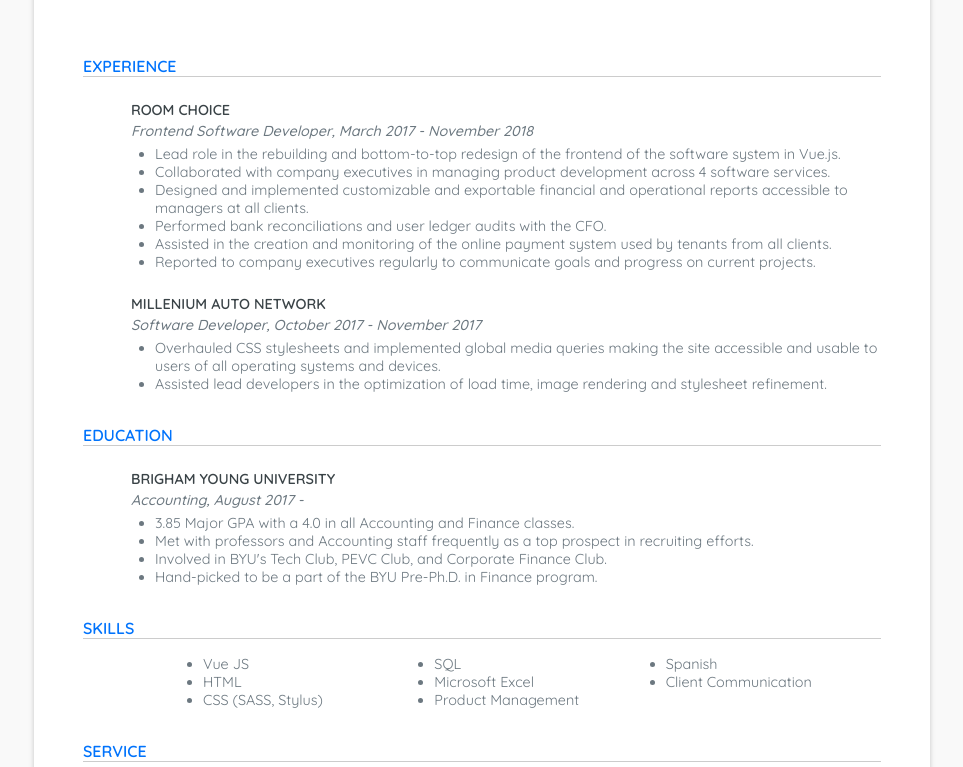
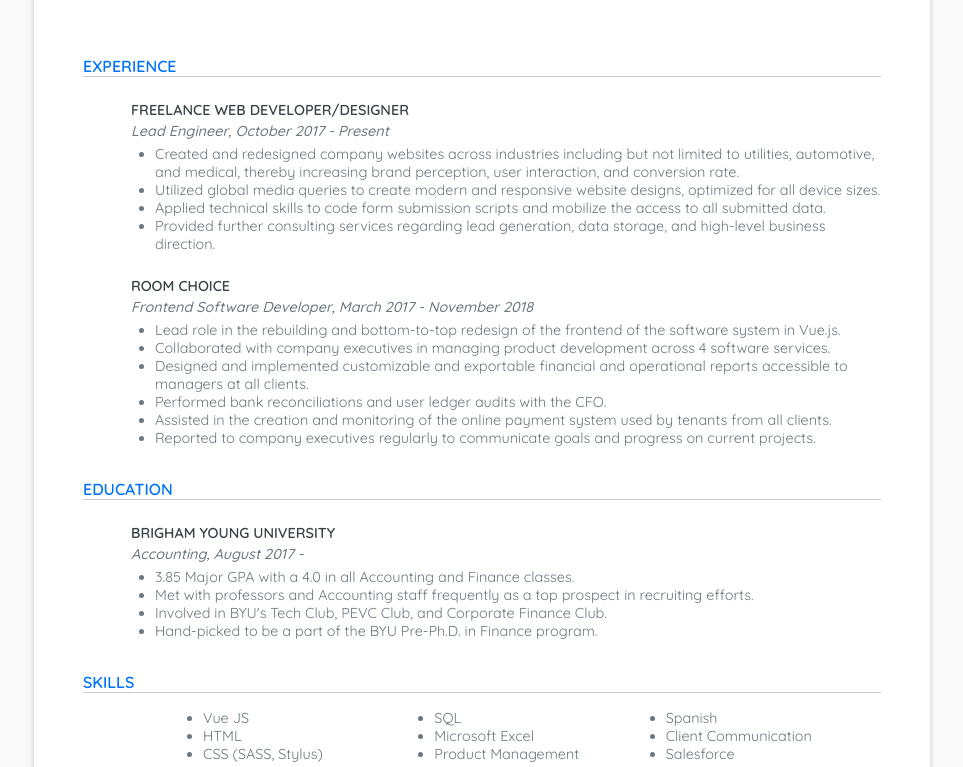
Before and after one commit to Dallin-Stagg/personal-website, a Vue app: page /#/resume in a window 1280 px wide. Shown: the part 413-1180 px from the top of the page, without its empty margins (158-1121 px from the left). Built offline with nearby package versions, Linux system fonts and the light colour scheme; what vue-confetti, vue-particles would draw is missing.

Commit message:
resume updated

```diff
--- a/src/views/Resume.vue
+++ b/src/views/Resume.vue
@@ -101,16 +101,6 @@
         "https://onedrive.live.com/embed?cid=F2D94E544E7CA959&resid=F2D94E544E7CA959%212878&authkey=AIjBRexX3Hd4eLg&em=2",
       experienceItems: [
         {
-          title: "MILLENIUM AUTO NETWORK",
-          position_and_time: "Software Developer, October 2017 - November 2017",
-          description:
-            "After gaining valuable experience in the industry, I was hired as a temporary developer directly in charge of optimizing the company website for mobile devices. As part of my work I overhauled the current stylesheets and implemented media queries to assist in overall visual and user experience enhancements. I assisted lead developers of their team in the optimization of load time and image rendering on a website that requires numerous pictures to be loaded quickly and effectively. Working with Millennium was an extremely valuable experience both because of the experience I gained and the opportunity to freelance and work remotely for an outside company.",
-          list: [
-            "Overhauled CSS stylesheets and implemented global media queries making the site accessible and usable to users of all operating systems and devices.",
-            "Assisted lead developers in the optimization of load time, image rendering and stylesheet refinement."
-          ]
-        },
-        {
           title: "ROOM CHOICE",
           position_and_time:
             "Frontend Software Developer, March 2017 - November 2018",
@@ -123,6 +113,19 @@
             "Performed bank reconciliations and user ledger audits with the CFO.",
             "Assisted in the creation and monitoring of the online payment system used by tenants from all clients.",
             "Reported to company executives regularly to communicate goals and progress on current projects."
+          ]
+        },
+        {
+          title: "FREELANCE WEB DEVELOPER/DESIGNER",
+          position_and_time: "Lead Engineer, October 2017 - Present",
+          description:
+            "After gaining valuable experience in the industry, I was hired as a temporary developer directly in charge of optimizing the company website for mobile devices. As part of my work I overhauled the current stylesheets and implemented media queries to assist in overall visual and user experience enhancements. I assisted lead developers of their team in the optimization of load time and image rendering on a website that requires numerous pictures to be loaded quickly and effectively. Working with Millennium was an extremely valuable experience both because of the experience I gained and the opportunity to freelance and work remotely for an outside company.",
+          list: [
+            "Created and redesigned company websites across industries including but not limited to utilities, automotive, and medical, thereby increasing brand perception, user interaction, and conversion rate.",
+            "Utilized global media queries to create modern and responsive website designs, optimized for all device sizes.",
+            "Applied technical skills to code form submission scripts and mobilize the access to all submitted data.",
+            "Provided further consulting services regarding lead generation, data storage, and high-level business direction."
+
           ]
         }
       ],
@@ -157,7 +160,8 @@
         "Microsoft Excel",
         "Product Management",
         "Spanish",
-        "Client Communication"
+        "Client Communication",
+        "Salesforce"
       ],
       personalData:
         "Recorded and performed live with multiple Grammy award winning musicians in multiple countries on drum set. Eagle scout. Enjoy reading and playing basketball and soccer.",
@@ -451,7 +455,7 @@
         color: $text-secondary;
         font-size: 0.9rem;
         font-weight: 400;
-        margin: 1rem 0 1rem 6rem;
+        margin: 1rem 0 1rem 3rem;
         text-align: justify;
         @include mobile {
           font-size: .9rem;
```
